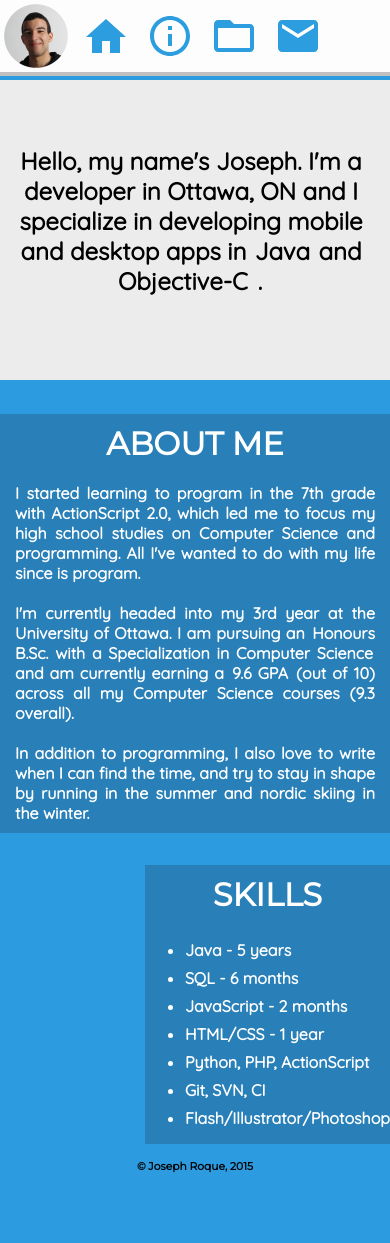
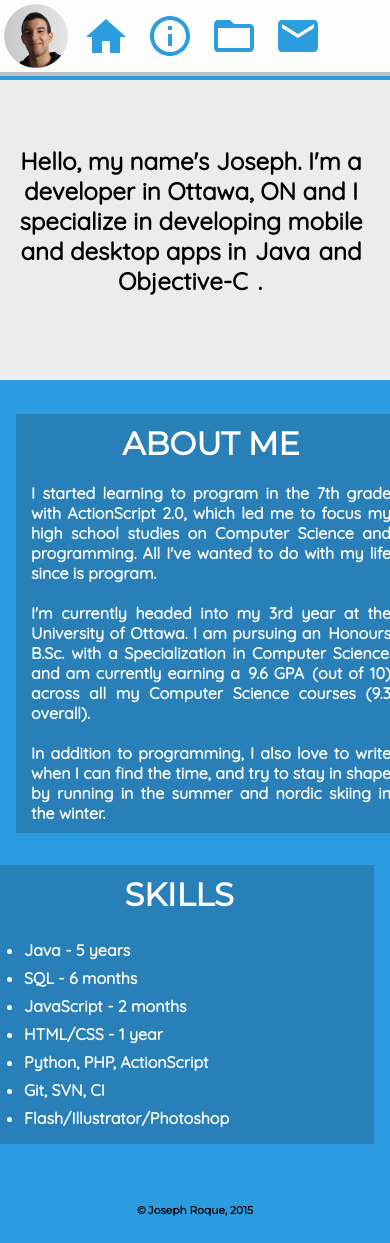
Before and after one commit to joseph-roque/joseph-roque.github.io, a Jekyll site: the page built from index.html, in a window 390 px wide and 1243 px high. Built offline with Jekyll 4.4.1, drawn with Linux system fonts in a browser that asks for light colours; nearby versions of some CDN libraries.

Commit message:
split columns full width on mobile

```diff
--- a/css/main.css
+++ b/css/main.css
@@ -255,12 +255,12 @@ footer.site-footer {
     }
 
     .left-container {
-        margin-left:0;
-        margin-right:0;
+        width:100%;
+        margin: 16px;
     }
 
     .right-container {
-        margin-left:0;
-        margin-right:0;
+        width:100%;
+        margin: 16px;
     }
 }
```
